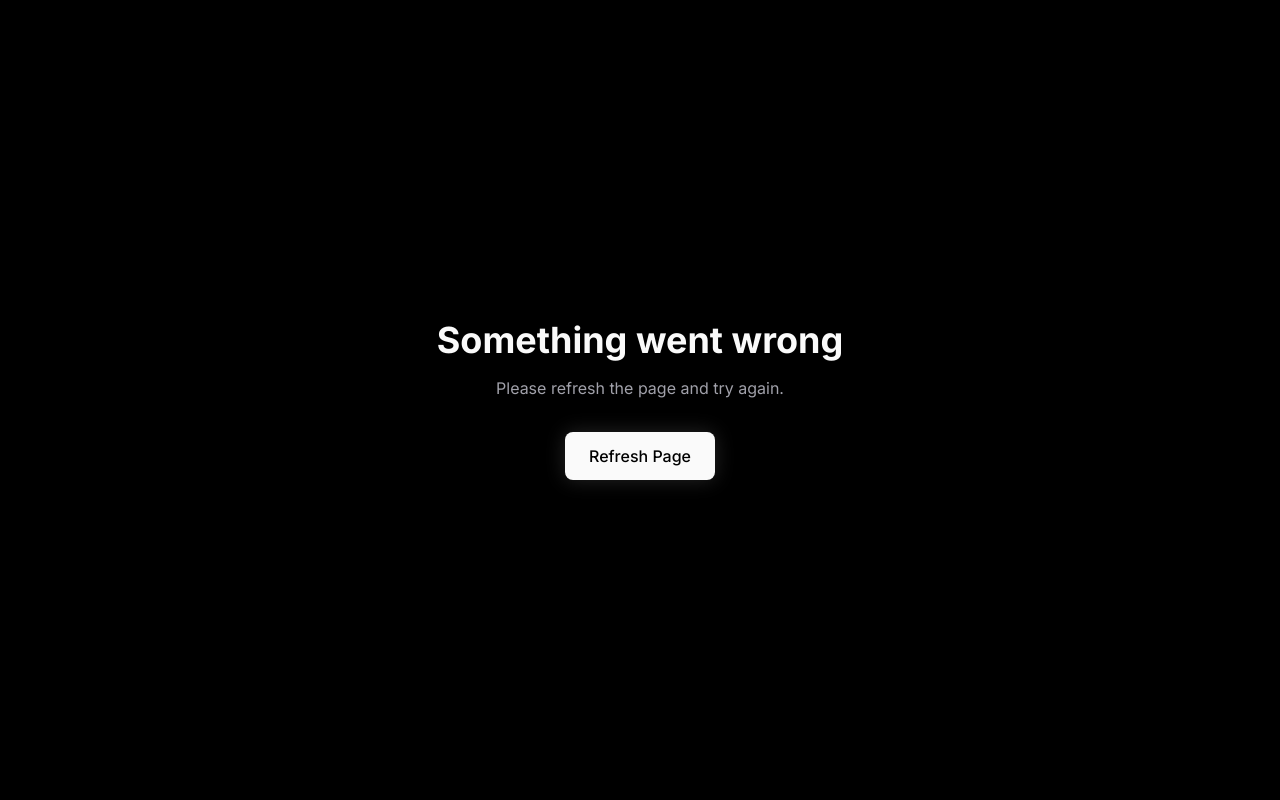
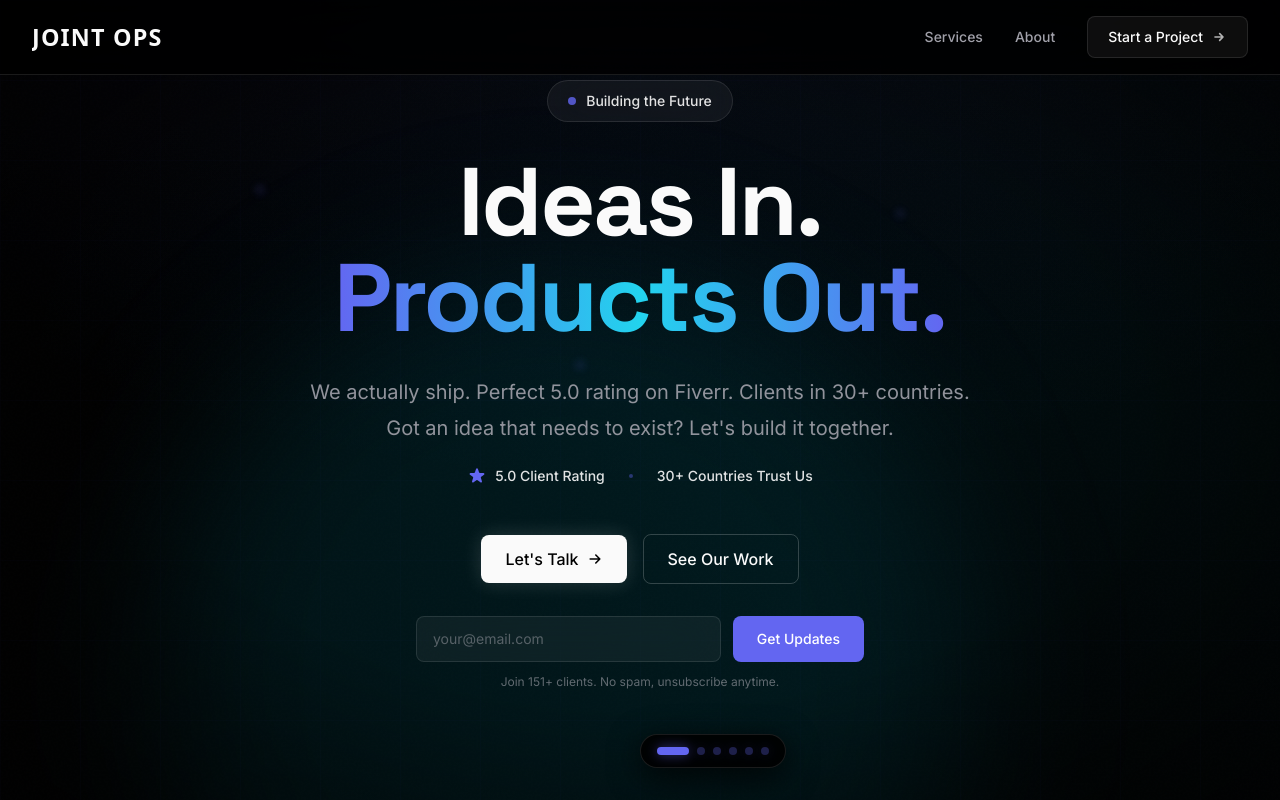
Before and after one commit to JointOps/website, a Next.js app: page / in a window 1280 px wide. Shown: the top 800 px of the page. Built offline with nearby package versions, Linux system fonts and the light colour scheme.

Commit message:
update Hero, Services sections and contact API

```diff
--- a/app/api/contact/route.ts
+++ b/app/api/contact/route.ts
@@ -1,8 +1,19 @@
-import DOMPurify from 'isomorphic-dompurify'
 import { NextResponse } from 'next/server'
 import { Resend } from 'resend'
 
 import { contactSchema } from '@/lib/validations'
+
+// Simple server-side text sanitization (strips HTML tags)
+function sanitizeText(input: string): string {
+  return input
+    .replace(/<[^>]*>/g, '') // Remove HTML tags
+    .replace(/&/g, '&amp;')
+    .replace(/</g, '&lt;')
+    .replace(/>/g, '&gt;')
+    .replace(/"/g, '&quot;')
+    .replace(/'/g, '&#039;')
+    .trim()
+}
 
 // Initialize email service
 const resend = process.env.RESEND_API_KEY ? new Resend(process.env.RESEND_API_KEY) : null
@@ -34,9 +45,9 @@ export async function POST(request: Request) {
 
     // 4. Sanitize inputs to prevent XSS
     const sanitized = {
-      name: DOMPurify.sanitize(validated.name, { ALLOWED_TAGS: [] }),
-      email: DOMPurify.sanitize(validated.email, { ALLOWED_TAGS: [] }),
-      message: DOMPurify.sanitize(validated.message, { ALLOWED_TAGS: [] }),
+      name: sanitizeText(validated.name),
+      email: sanitizeText(validated.email),
+      message: sanitizeText(validated.message),
     }
 
     // 5. Send email
@@ -61,8 +72,8 @@ export async function POST(request: Request) {
 
     try {
       await resend.emails.send({
-        from: 'onboarding@resend.dev', // Using Resend test domain (change after verifying vyndra.io)
-        to: process.env.CONTACT_EMAIL || 'hello@vyndra.io',
+        from: 'onboarding@resend.dev', // Using Resend test domain (change after verifying jointops.dev)
+        to: process.env.CONTACT_EMAIL || 'hello@jointops.dev',
         replyTo: sanitized.email,
         subject: `New Contact from ${sanitized.name}`,
         text: `
@@ -73,7 +84,7 @@ Message:
 ${sanitized.message}
 
 ---
-Sent via VYNDRA Contact Form
+Sent via Joint Ops Contact Form
         `.trim(),
         html: `
 <!DOCTYPE html>
@@ -102,9 +113,9 @@ Sent via VYNDRA Contact Form
   </div>
 
   <div style="text-align: center; margin-top: 20px; padding: 20px; color: #6b7280; font-size: 12px;">
-    <p style="margin: 0;">Sent via VYNDRA Contact Form</p>
+    <p style="margin: 0;">Sent via Joint Ops Contact Form</p>
     <p style="margin: 5px 0 0 0;">
-      <a href="https://vyndra.io" style="color: #6366F1; text-decoration: none;">vyndra.io</a>
+      <a href="https://jointops.dev" style="color: #6366F1; text-decoration: none;">jointops.dev</a>
     </p>
   </div>
 </body>
--- a/app/page.tsx
+++ b/app/page.tsx
@@ -6,9 +6,11 @@ import {
   CTA,
   Footer,
   Hero,
+  Projects,
   ProofBar,
   Services,
-  WhyVyndra,
+  Testimonials,
+  WhyJointOps,
 } from '@/components/sections'
 import { MobileActionBar } from '@/components/ui'
 
@@ -25,8 +27,10 @@ export default function Home() {
         <Hero />
         <ProofBar />
         <Services />
+        <Projects />
+        <Testimonials />
         <Approach />
-        <WhyVyndra />
+        <WhyJointOps />
         <CTA />
         <Contact />
       </main>
--- a/components/sections/Hero.tsx
+++ b/components/sections/Hero.tsx
@@ -5,12 +5,14 @@ import Link from 'next/link'
 import { useRef } from 'react'
 
 import { usePrefersReducedMotion } from '@/hooks'
+import { siteContent } from '@/lib/content/site-content'
 
 import { Button, EmailCapture, FadeIn } from '../ui'
 
 export const Hero = () => {
   const prefersReducedMotion = usePrefersReducedMotion()
   const containerRef = useRef<HTMLElement>(null)
+  const subheadline = siteContent.hero.subheadline.default
   const { scrollYProgress } = useScroll({
     target: containerRef,
     offset: ['start start', 'end start'],
@@ -18,6 +20,9 @@ export const Hero = () => {
 
   const backgroundY = useTransform(scrollYProgress, [0, 1], ['0%', '50%'])
   const contentY = useTransform(scrollYProgress, [0, 1], ['0%', '30%'])
+
+  // Split subheadline into lines for display
+  const subheadlineLines = subheadline.split('\n\n')
 
   return (
     <section
@@ -165,21 +170,23 @@ export const Hero = () => {
           </motion.div>
 
           <h1 className="font-display text-5xl font-bold leading-tight tracking-tight text-foreground md:text-7xl lg:text-8xl">
-            <span>We Build What</span>
+            <span>Ideas In.</span>
             <br />
             <span className="relative inline-block bg-gradient-to-r from-accent via-cyan-400 to-accent bg-clip-text text-transparent">
-              Actually Works
+              Products Out.
             </span>
           </h1>
         </FadeIn>
 
         <FadeIn delay={0.6}>
           <p className="mx-auto mt-8 max-w-2xl text-lg leading-relaxed text-muted/90 md:text-xl">
-            69 client testimonials. 5.0 average rating. Zero security breaches. Ever.
-            <br />
-            <span className="mt-2 block">
-              When your blockchain can&apos;t have bugs and your app can&apos;t go down — call us.
-            </span>
+            {subheadlineLines[0]}
+            {subheadlineLines[1] && (
+              <>
+                <br />
+                <span className="mt-2 block">{subheadlineLines[1]}</span>
+              </>
+            )}
           </p>
         </FadeIn>
 
@@ -190,7 +197,7 @@ export const Hero = () => {
               <svg className="h-5 w-5 text-accent" fill="currentColor" viewBox="0 0 20 20">
                 <path d="M9.049 2.927c.3-.921 1.603-.921 1.902 0l1.07 3.292a1 1 0 00.95.69h3.462c.969 0 1.371 1.24.588 1.81l-2.8 2.034a1 1 0 00-.364 1.118l1.07 3.292c.3.921-.755 1.688-1.54 1.118l-2.8-2.034a1 1 0 00-1.175 0l-2.8 2.034c-.784.57-1.838-.197-1.539-1.118l1.07-3.292a1 1 0 00-.364-1.118L2.98 8.72c-.783-.57-.38-1.81.588-1.81h3.461a1 1 0 00.951-.69l1.07-3.292z" />
               </svg>
-              <span className="font-medium text-foreground/90">5.0 Rating Across 69 Reviews</span>
+              <span className="font-medium text-foreground/90">5.0 Client Rating</span>
             </div>
             <div className="h-1 w-1 rounded-full bg-accent/40" />
             <div className="font-medium text-foreground/90">30+ Countries Trust Us</div>
@@ -202,13 +209,13 @@ export const Hero = () => {
             <Link href="#contact">
               <motion.div whileHover={{ scale: 1.05 }} whileTap={{ scale: 0.95 }}>
                 <Button variant="primary" showArrow>
-                  Start a Project
+                  Let&apos;s Talk
                 </Button>
               </motion.div>
             </Link>
             <Link href="#services">
               <motion.div whileHover={{ scale: 1.05 }} whileTap={{ scale: 0.95 }}>
-                <Button variant="secondary">See What We Do</Button>
+                <Button variant="secondary">See Our Work</Button>
               </motion.div>
             </Link>
           </div>
--- a/components/sections/Services.tsx
+++ b/components/sections/Services.tsx
@@ -5,6 +5,7 @@ import { useRef, useMemo, useState, useEffect, useCallback } from 'react'
 
 import { SERVICES } from '@/constants'
 import { usePrefersReducedMotion } from '@/hooks'
+import type { Service } from '@/types'
 
 import {
   BackendIcon,
@@ -12,6 +13,7 @@ import {
   DesignIcon,
   DeveloperToolsIcon,
   GamingIcon,
+  MarketingIcon,
   WebAppsIcon,
 } from '../icons'
 
@@ -22,6 +24,7 @@ const iconMap = {
   backend: BackendIcon,
   'dev-tools': DeveloperToolsIcon,
   design: DesignIcon,
+  marketing: MarketingIcon,
 }
 
 const LightRay = ({
@@ -218,19 +221,21 @@ const ServiceDisplay = ({
   service,
   index,
   scrollProgress,
+  totalServices,
 }: {
-  service: (typeof SERVICES)[0]
+  service: Service
   index: number
   scrollProgress: MotionValue<number>
+  totalServices: number
 }) => {
   const prefersReducedMotion = usePrefersReducedMotion()
   const IconComponent = iconMap[service.id as keyof typeof iconMap]
   const isEven = index % 2 === 0
   const isFirst = index === 0
-  const isLast = index === SERVICES.length - 1
+  const isLast = index === totalServices - 1
 
-  const serviceStart = index / SERVICES.length
-  const serviceEnd = (index + 1) / SERVICES.length
+  const serviceStart = index / totalServices
+  const serviceEnd = (index + 1) / totalServices
 
   // Visible transition zones (20%) at edges, full opacity for 60% in middle
   const fadeInEnd = serviceStart + (serviceEnd - serviceStart) * 0.2
@@ -425,13 +430,15 @@ const ProgressDot = ({
   service,
   index,
   scrollProgress,
+  totalServices,
 }: {
-  service: (typeof SERVICES)[0]
+  service: Service
   index: number
   scrollProgress: MotionValue<number>
+  totalServices: number
 }) => {
-  const serviceStart = index / SERVICES.length
-  const serviceEnd = (index + 1) / SERVICES.length
+  const serviceStart = index / totalServices
+  const serviceEnd = (index + 1) / totalServices
 
   const width = useTransform(scrollProgress, (value) => {
     if (value >= serviceStart && value < serviceEnd) {
@@ -462,9 +469,11 @@ const ProgressDot = ({
 const ScrollProgress = ({
   scrollProgress,
   isVisible,
+  SERVICES,
 }: {
   scrollProgress: MotionValue<number>
   isVisible: boolean
+  SERVICES: readonly Service[]
 }) => {
   return (
     <AnimatePresence>
@@ -477,7 +486,7 @@ const ScrollProgress = ({
           transition={{ duration: 0.3 }}
         >
           {SERVICES.map((service, index) => (
-            <ProgressDot key={service.id} service={service} index={index} scrollProgress={scrollProgress} />
+            <ProgressDot key={service.id} service={service} index={index} scrollProgress={scrollProgress} totalServices={SERVICES.length} />
           ))}
         </motion.div>
       )}
@@ -486,7 +495,7 @@ const ScrollProgress = ({
 }
 
 // Mobile Carousel Component
-const MobileServicesCarousel = () => {
+const MobileServicesCarousel = ({ SERVICES }: { SERVICES: readonly Service[] }) => {
   const [currentIndex, setCurrentIndex] = useState(0)
 
   const handleDragEnd = (_: unknown, info: { offset: { x: number } }) => {
@@ -724,10 +733,10 @@ export const Services = () => {
       </div>
 
       {/* Mobile Carousel */}
-      <MobileServicesCarousel />
+      <MobileServicesCarousel SERVICES={SERVICES} />
 
       {/* Desktop Scroll Experience */}
-      <div ref={containerRef} className="relative hidden lg:block" style={{ height: '500vh' }}>
+      <div ref={containerRef} className="relative hidden lg:block" style={{ height: `${SERVICES.length * 100}vh` }}>
         <div className="sticky top-0 h-screen overflow-hidden bg-black will-change-transform pt-8 lg:pt-12">
           <div className="absolute inset-0">
             {!prefersReducedMotion && (
@@ -779,13 +788,14 @@ export const Services = () => {
                 service={service}
                 index={index}
                 scrollProgress={scrollYProgress}
+                totalServices={SERVICES.length}
               />
             ))}
           </div>
         </div>
       </div>
 
-      <ScrollProgress scrollProgress={scrollYProgress} isVisible={isInView} />
+      <ScrollProgress scrollProgress={scrollYProgress} isVisible={isInView} SERVICES={SERVICES} />
 
       <div className="h-24 bg-black" />
     </section>
```
